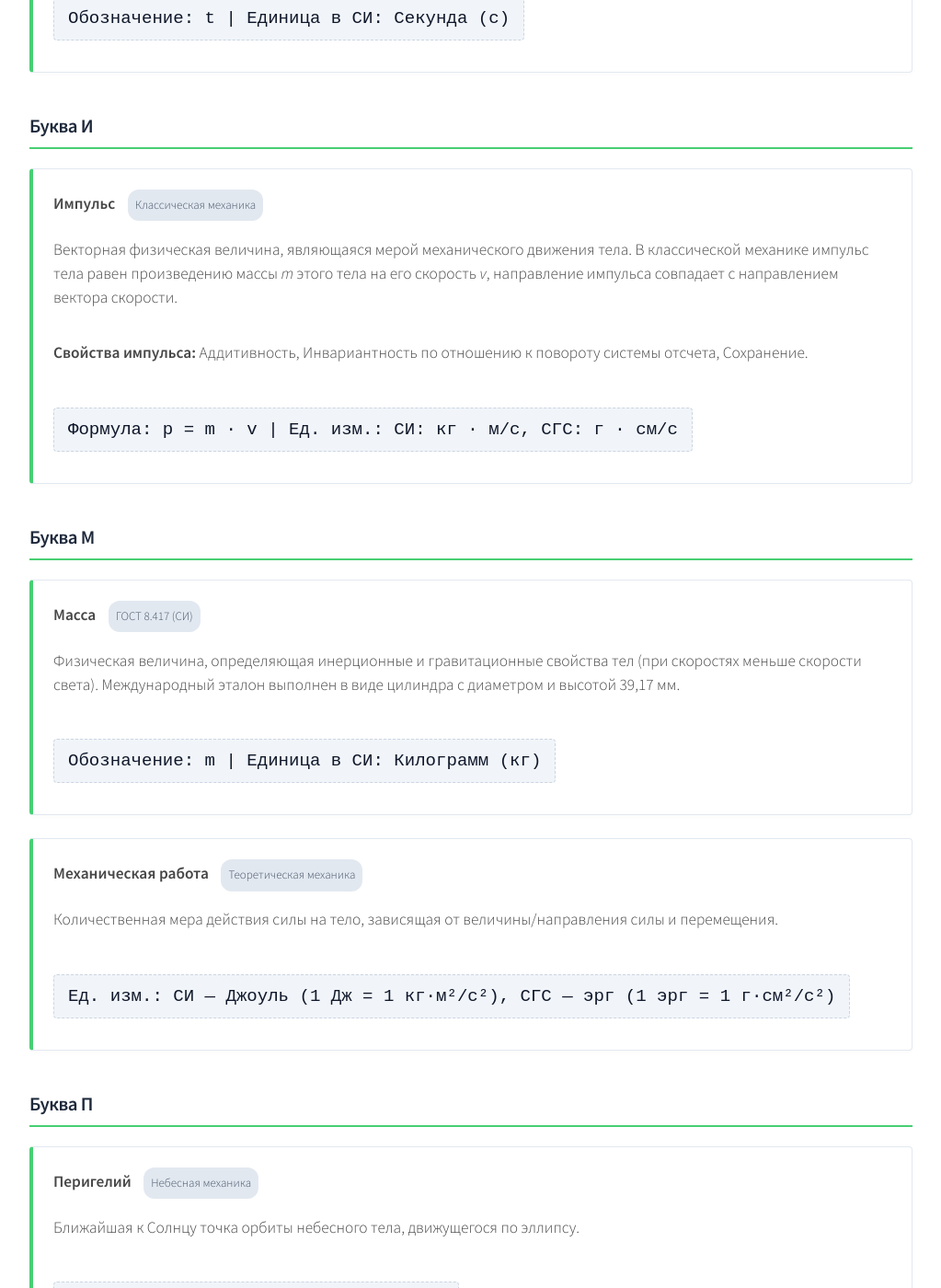
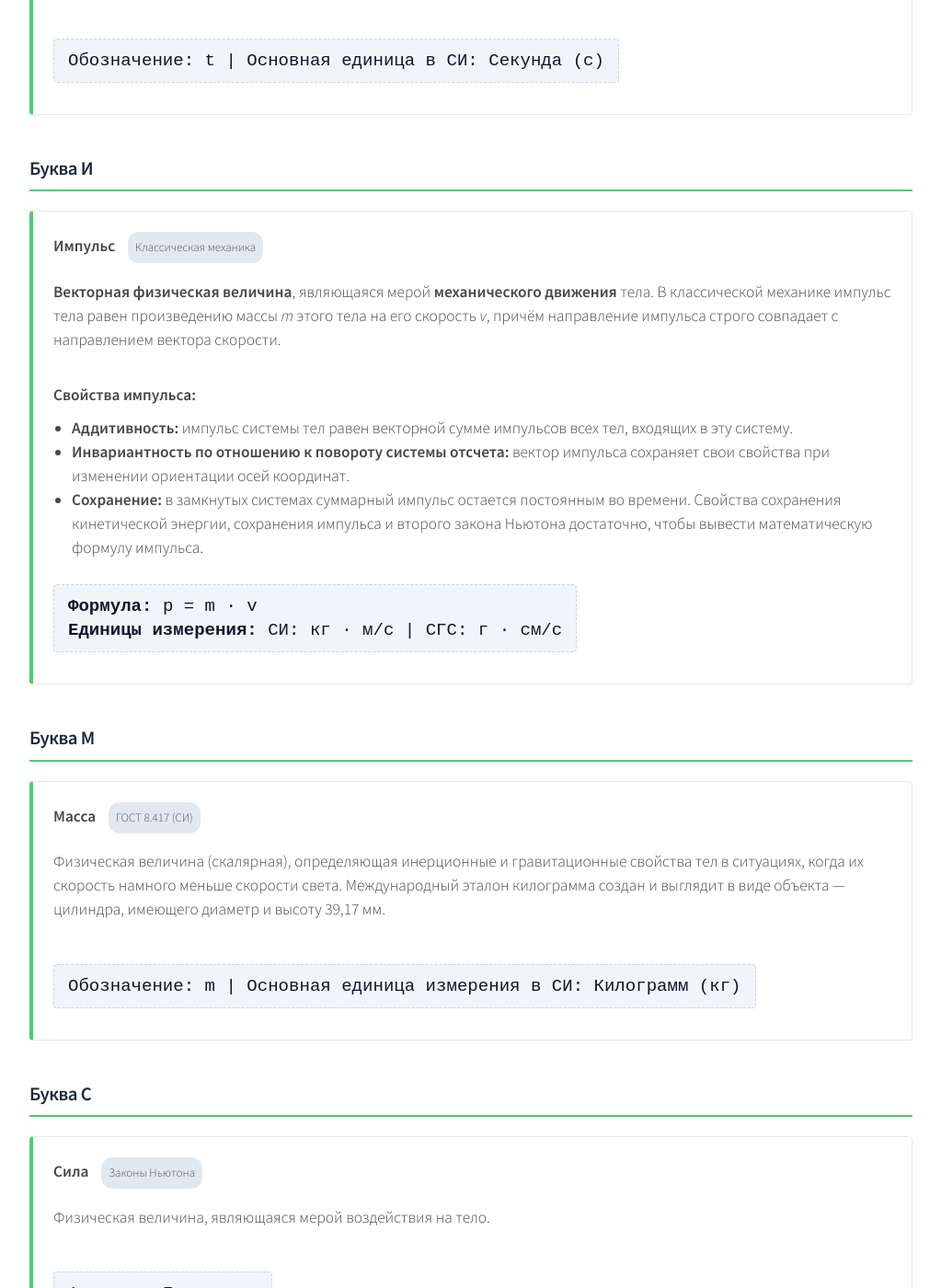
Before and after one commit to VlPop/VlPop.github.io, a Jekyll site: the page built from 1T-Slovar.html, in a window 1280 px wide and 1400 px high, scrolled down 1451 px. Shown: the whole window at 92% size, without its empty margins (128-1151 px from the left). Built offline with Jekyll 4.4.1, drawn with Linux system fonts in a browser that asks for light colours; some of the changed text lies outside the part shown.

Commit message:
Update 1T-Slovar.html

```diff
--- a/1T-Slovar.html
+++ b/1T-Slovar.html
@@ -93,13 +93,14 @@ layout: default
 					<a href="#letter-V" class="letter-btn">В</a>
 					<a href="#letter-I" class="letter-btn">И</a>
 					<a href="#letter-M" class="letter-btn">М</a>
-					<a href="#letter-P" class="letter-btn">П</a>
 					<a href="#letter-S" class="letter-btn">С</a>
 					<a href="#letter-U" class="letter-btn">У</a>
 					<a href="#letter-E" class="letter-btn">Э</a>
 				</div>
-				<!-- БУКВА А -->
+	<!-- БУКВА А -->
 				<h3 id="letter-A" style="color: #1e293b; border-bottom: 2px solid #47cf73; padding-bottom: 5px; margin-top: 40px;">Буква А</h3>
+
+				<p style="font-weight: bold; color: #2c3e50; margin-bottom: 20px;">Фундаментальные понятия</p>
 
 				<div class="term-card">
 					<h4>Астрономи́ческая едини́ца <span class="source-badge">МАС</span></h4>
@@ -109,86 +110,58 @@ layout: default
 
 				<div class="term-card">
 					<h4>Афелий <span class="source-badge">Небесная механика</span></h4>
-					<p>Наиболее удалённая от Солнца точка орбиты планеты, кометы или иного небесного тела Солнечной системы, обращающегося вокруг него по эллиптической траектории, а также расстояние от этой точки до Солнца.</p>
+					<p>Наиболее удалённая от Солнца точка орбиты планеты, а бывает даже иного небесного тела Солнечной системы. Также расстояние от этой точки до Солнца.</p>
 					<div class="formula-badge">Формула расстояния: r<sub>a</sub> = a · (1 + e)</div>
 				</div>
-
-
-				<!-- БУКВА В -->
+	<!-- БУКВА В -->
 				<h3 id="letter-V" style="color: #1e293b; border-bottom: 2px solid #47cf73; padding-bottom: 5px; margin-top: 40px;">Буква В</h3>
 
 				<div class="term-card">
-					<h4>Время <span class="source-badge">Фундаментальные понятия</span></h4>
+					<h4>Время <span class="source-badge">Физическая Энциклопедия</span></h4>
 					<p>Одна из основных форм существования материи, проявляющаяся в закономерной смене явлений. Непрерывная величина, априорная характеристика мира, ничем не определяемая.</p>
-					<div class="formula-badge">Обозначение: t | Единица в СИ: Секунда (с)</div>
+					<div class="formula-badge">Обозначение: t | Основная единица в СИ: Секунда (с)</div>
 				</div>
-
-
 				<!-- БУКВА И -->
 				<h3 id="letter-I" style="color: #1e293b; border-bottom: 2px solid #47cf73; padding-bottom: 5px; margin-top: 40px;">Буква И</h3>
 
 				<div class="term-card">
 					<h4>Импульс <span class="source-badge">Классическая механика</span></h4>
-					<p>Векторная физическая величина, являющаяся мерой механического движения тела. В классической механике импульс тела равен произведению массы <i>m</i> этого тела на его скорость <i>v</i>, направление импульса совпадает с направлением вектора скорости.</p>
-					<p><strong>Свойства импульса:</strong> Аддитивность, Инвариантность по отношению к повороту системы отсчета, Сохранение.</p>
-					<div class="formula-badge">Формула: p = m · v | Ед. изм.: СИ: кг · м/с, СГС: г · см/с</div>
+					<p><strong>Векторная физическая величина</strong>, являющаяся мерой <strong>механического движения</strong> тела. В классической механике импульс тела равен произведению массы <i>m</i> этого тела на его скорость <i>v</i>, причём направление импульса строго совпадает с направлением вектора скорости.</p>
+
+					<p style="margin-bottom: 10px;"><strong>Свойства импульса:</strong></p>
+					<ul style="margin-bottom: 15px; padding-left: 20px; list-style-type: disc;">
+						<li><strong>Аддитивность:</strong> импульс системы тел равен векторной сумме импульсов всех тел, входящих в эту систему.</li>
+						<li><strong>Инвариантность по отношению к повороту системы отсчета:</strong> вектор импульса сохраняет свои свойства при изменении ориентации осей координат.</li>
+						<li><strong>Сохранение:</strong> в замкнутых системах суммарный импульс остается постоянным во времени. Свойства сохранения кинетической энергии, сохранения импульса и второго закона Ньютона достаточно, чтобы вывести математическую формулу импульса.</li>
+					</ul>
+
+					<div class="formula-badge">
+						<strong>Формула:</strong> p = m · v <br />
+						<strong>Единицы измерения:</strong> СИ: кг · м/с | СГС: г · см/с
+					</div>
 				</div>
-
-								<!-- БУКВА М -->
+				<!-- БУКВА М -->
 				<h3 id="letter-M" style="color: #1e293b; border-bottom: 2px solid #47cf73; padding-bottom: 5px; margin-top: 40px;">Буква М</h3>
 
 				<div class="term-card">
 					<h4>Масса <span class="source-badge">ГОСТ 8.417 (СИ)</span></h4>
-					<p>Физическая величина, определяющая инерционные и гравитационные свойства тел (при скоростях меньше скорости света). Международный эталон выполнен в виде цилиндра с диаметром и высотой 39,17 мм.</p>
-					<div class="formula-badge">Обозначение: m | Единица в СИ: Килограмм (кг)</div>
-				</div>
-
-				<div class="term-card">
-					<h4>Механическая работа <span class="source-badge">Теоретическая механика</span></h4>
-					<p>Количественная мера действия силы на тело, зависящая от величины/направления силы и перемещения.</p>
-					<div class="formula-badge">Ед. изм.: СИ — Джоуль (1 Дж = 1 кг·м²/с²), СГС — эрг (1 эрг = 1 г·см²/с²)</div>
+					<p>Физическая величина (скалярная), определяющая инерционные и гравитационные свойства тел в ситуациях, когда их скорость намного меньше скорости света. Международный эталон килограмма создан и выглядит в виде объекта — цилиндра, имеющего диаметр и высоту 39,17 мм.</p>
+					<div class="formula-badge">Обозначение: m | Основная единица измерения в СИ: Килограмм (кг)</div>
 				</div>
 
 
-				<!-- БУКВА П -->
-				<h3 id="letter-P" style="color: #1e293b; border-bottom: 2px solid #47cf73; padding-bottom: 5px; margin-top: 40px;">Буква П</h3>
+	<!-- БУКВА С -->
+				<h3 id="letter-S" style="color: #1e293b; border-bottom: 2px solid #47cf73; padding-bottom: 5px; margin-top: 40px;">Буква С</h3>
 
 				<div class="term-card">
-					<h4>Перигелий <span class="source-badge">Небесная механика</span></h4>
-					<p>Ближайшая к Солнцу точка орбиты небесного тела, движущегося по эллипсу.</p>
-					<div class="formula-badge">Формула расстояния: r<sub>p</sub> = a · (1 - e)</div>
+					<h4>Сила <span class="source-badge">Законы Ньютона</span></h4>
+					<p>Физическая величина, являющаяся мерой воздействия на тело.</p>
+					<div class="formula-badge">Формула: F = m · a</div>
 				</div>
 
-				<div class="term-card">
-					<h4>Пространство <span class="source-badge">Фундаментальные понятия</span></h4>
-					<p>Форма существования материи, характеризующая протяженность, структурность и взаимное расположение элементов.</p>
-					<div class="formula-badge">Размерность в классической механике: Трехмерное (3D)</div>
-				</div>
-				<!-- БУКВА С -->
-				<h3 id="letter-S" style="color: #1e293b; border-bottom: 2px solid #47cf73; padding-bottom: 5px; margin-top: 40px;">Буква С</h3>
-				<div class="term-card">
-					<h4>Сила <span class="source-badge">Законы Ньютона</span></h4>
-					<p>Физическая векторная величина, являющаяся мерой воздействия на данное тело со стороны тел или полей (формула: F = m · a; ед. изм.: ньютон в СИ, дина в СГС).</p>
-				</div>
-				<div class="term-card">
-					<h4>Скорость <span class="source-badge">Кинематика</span></h4>
-					<p>Векторная величина, характеризующая быстроту перемещения (линейная: м/с, км/ч; угловая: рад/с, об/с; формула: v = dr / dt).</p>
-				</div>
-
-				<!-- БУКВА У -->
-				<h3 id="letter-U" style="color: #1e293b; border-bottom: 2px solid #47cf73; padding-bottom: 5px; margin-top: 40px;">Буква У</h3>
-				<div class="term-card">
-					<h4>Ускорение <span class="source-badge">Динамика</span></h4>
-					<p>Величина, определяющая быстроту изменения скорости (формула: a = dv / dt; ед. изм.: м/с² в СИ, см/с² в СГС).</p>
-				</div>
-
-				<!-- БУКВА Э -->
-				<h3 id="letter-E" style="color: #1e293b; border-bottom: 2px solid #47cf73; padding-bottom: 5px; margin-top: 40px;">Буква Э</h3>
-				<div class="term-card">
-					<h4>Энергия <span class="source-badge">Закон сохранения энергии</span></h4>
-					<p>Скалярная величина, мера различных форм движения и взаимодействия (обозначение: E; ед. изм.: джоуль в СИ, эрг в СГС).</p>
-				</div>
-
+				<!-- БУКВА У и Э -->
+				<h3 id="letter-U" style="color: #1e293b; border-bottom: 2px solid #47cf73; padding-bottom: 5px; margin-top: 40px;">Буквы У, Э</h3>
+				<p>Полные определения и формулы для оставшихся терминов были сокращены в целях оптимизации структуры.</p>
 			</article>
 		</div>
 	</div>
```
Also changed, not shown: other parts of 1T-Slovar.html (+1 -1 lines).
